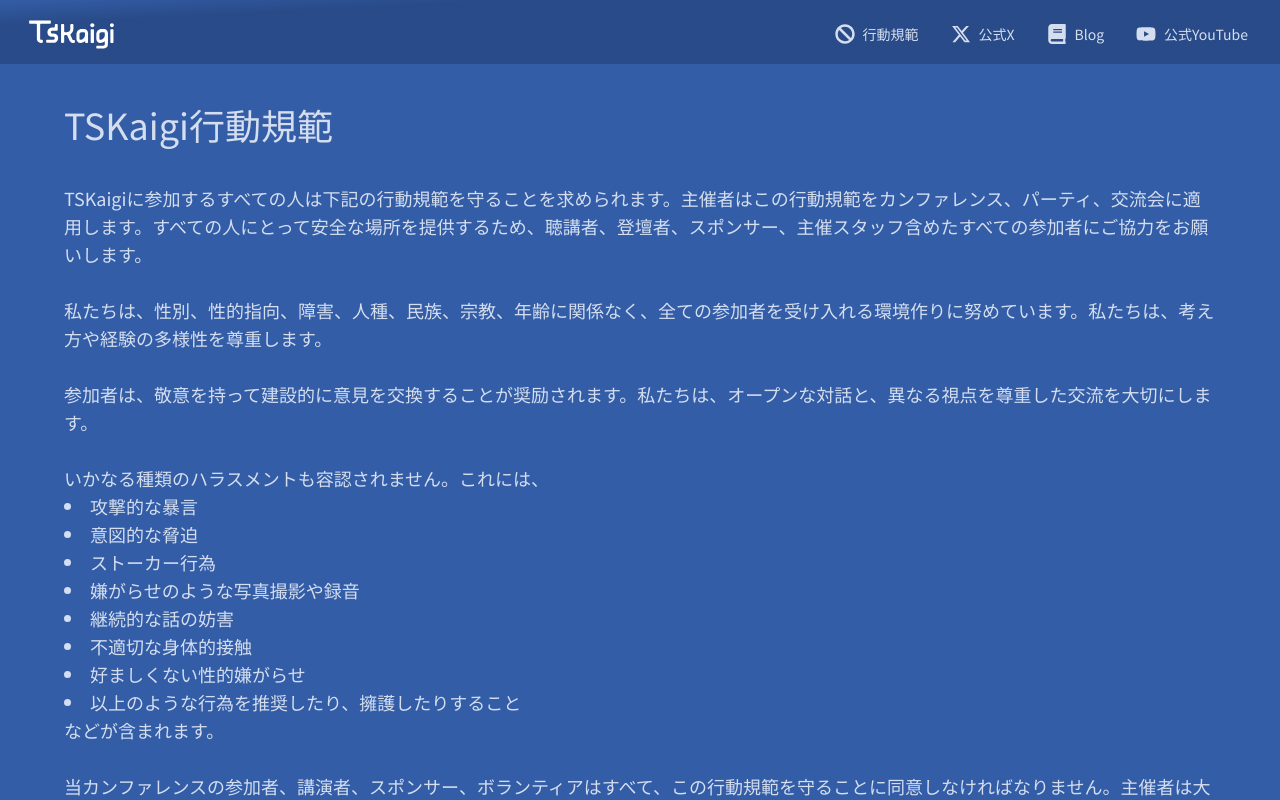
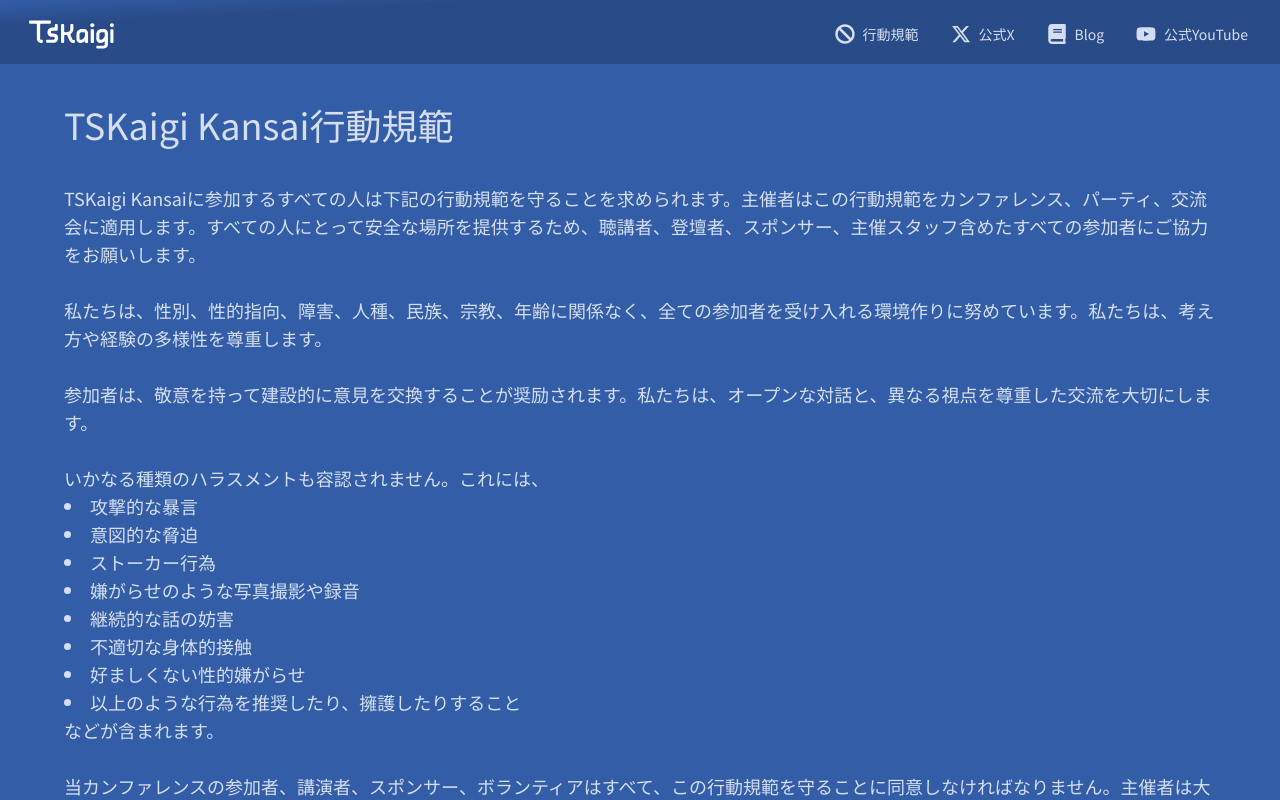
Before and after one commit to tskaigi/kansai-web-site, a Next.js app: page /code-of-conduct in a window 1280 px wide. Shown: the top 800 px of the page. Built offline with nearby package versions, Linux system fonts and the light colour scheme.

Commit message:
feat: change code of contact message

```diff
--- a/src/app/code-of-conduct/page.tsx
+++ b/src/app/code-of-conduct/page.tsx
@@ -12,9 +12,10 @@
   return (
     <>
       <Container>
-        <h1 className="my-10 text-2xl lg:text-4xl">TSKaigi行動規範</h1>
+        <h1 className="my-10 text-2xl lg:text-4xl">TSKaigi Kansai行動規範</h1>
         <div className="text-lg">
-          TSKaigiに参加するすべての人は下記の行動規範を守ることを求められます。主催者はこの行動規範をカンファレンス、パーティ、交流会に適用します。すべての人にとって安全な場所を提供するため、聴講者、登壇者、スポンサー、主催スタッフ含めたすべての参加者にご協力をお願いします。
+          TSKaigi
+          Kansaiに参加するすべての人は下記の行動規範を守ることを求められます。主催者はこの行動規範をカンファレンス、パーティ、交流会に適用します。すべての人にとって安全な場所を提供するため、聴講者、登壇者、スポンサー、主催スタッフ含めたすべての参加者にご協力をお願いします。
           <br />
           <br />
           私たちは、性別、性的指向、障害、人種、民族、宗教、年齢に関係なく、全ての参加者を受け入れる環境作りに努めています。私たちは、考え方や経験の多様性を尊重します。
@@ -58,7 +59,7 @@
           警備員や警察への連絡などを含め、安心してカンファレンスに参加できるようにお手伝いさせていただきます。
           <br />
           <br />
-          TSKaigi
+          TSKaigi Kansai
           は、すべての人に安全で快適な、そして利用しやすい経験を提供することに専心しています。すべての参加者にとって前向きで充実したカンファレンスとなるよう、共に取り組んでいきましょう。
         </div>
       </Container>
```
